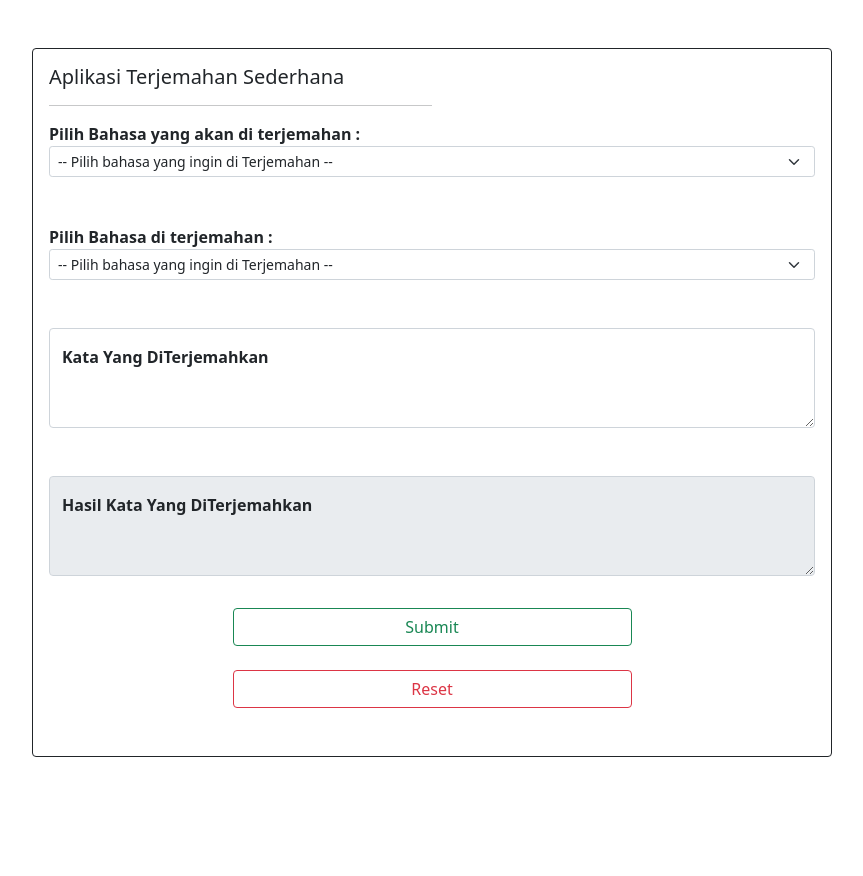
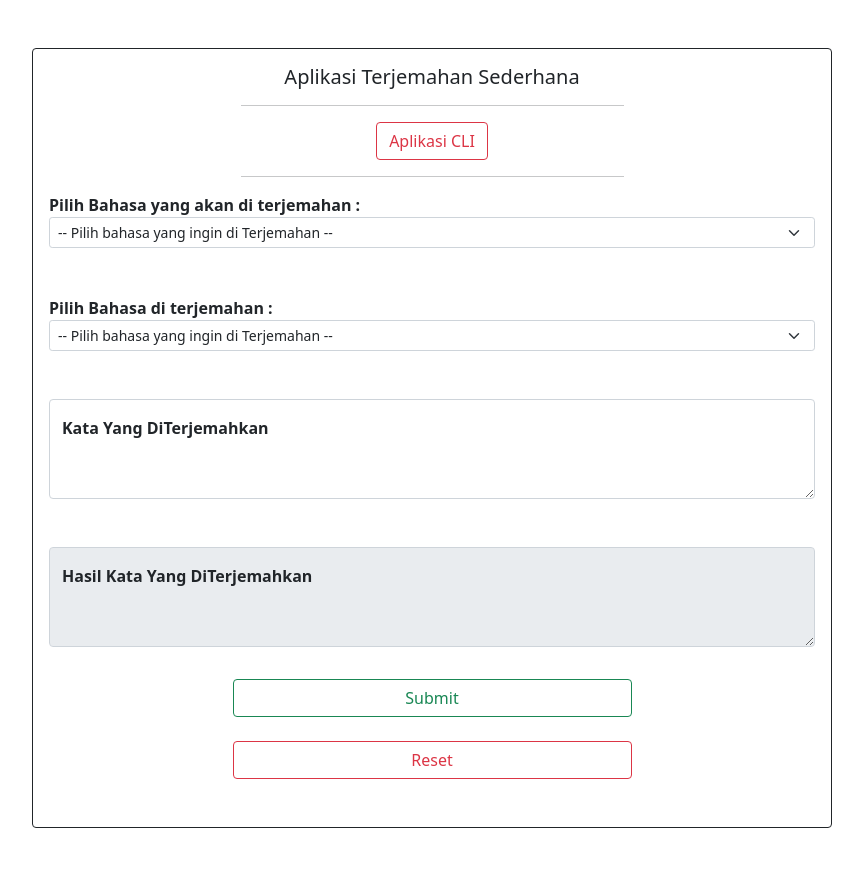
Before and after one commit to ekomh170/app-language-translation-app-topcoders-jcc, a PHP site: page / in a window 1280 px wide. Shown: the part 56-932 px from the top of the page, without its empty margins (208-1071 px from the left). Before the commit the page ends 813 px from the top, so only its background shows below. Run offline with PHP 8.4, Linux system fonts and the light colour scheme; some libraries are stand-ins or nearby versions.

Commit message:
memperbaiki readme.md dan memperbaiki ui dan bahan translate cli

```diff
--- a/index.php
+++ b/index.php
@@ -70,8 +70,15 @@ if (@$_POST['submit']) {
         <form class="mb-5" action="/app-google-translate-jcc/" method="POST">
             <div id="myform" class="card border-dark myform" style="width: 50rem;">
                 <div class="card-body text-dark">
-                    <h5 class="card-title">Aplikasi Terjemahan Sederhana</h5>
-                    <hr style="width:50%;">
+                    <h5 class="card-title text-center">Aplikasi Terjemahan Sederhana</h5>
+
+                    <center>
+                        <hr style="width:50%;">
+
+                        <a href="cli.php" class="btn btn-outline-danger">Aplikasi CLI</a>
+
+                        <hr style="width:50%;">
+                    </center>
 
                     <div class="mb-5">
                         <label class="text-start fw-bold">Pilih Bahasa yang akan di terjemahan :</label>
```
Also changed, not shown: readme_english.md, readme_indo.md, 1 other file.
